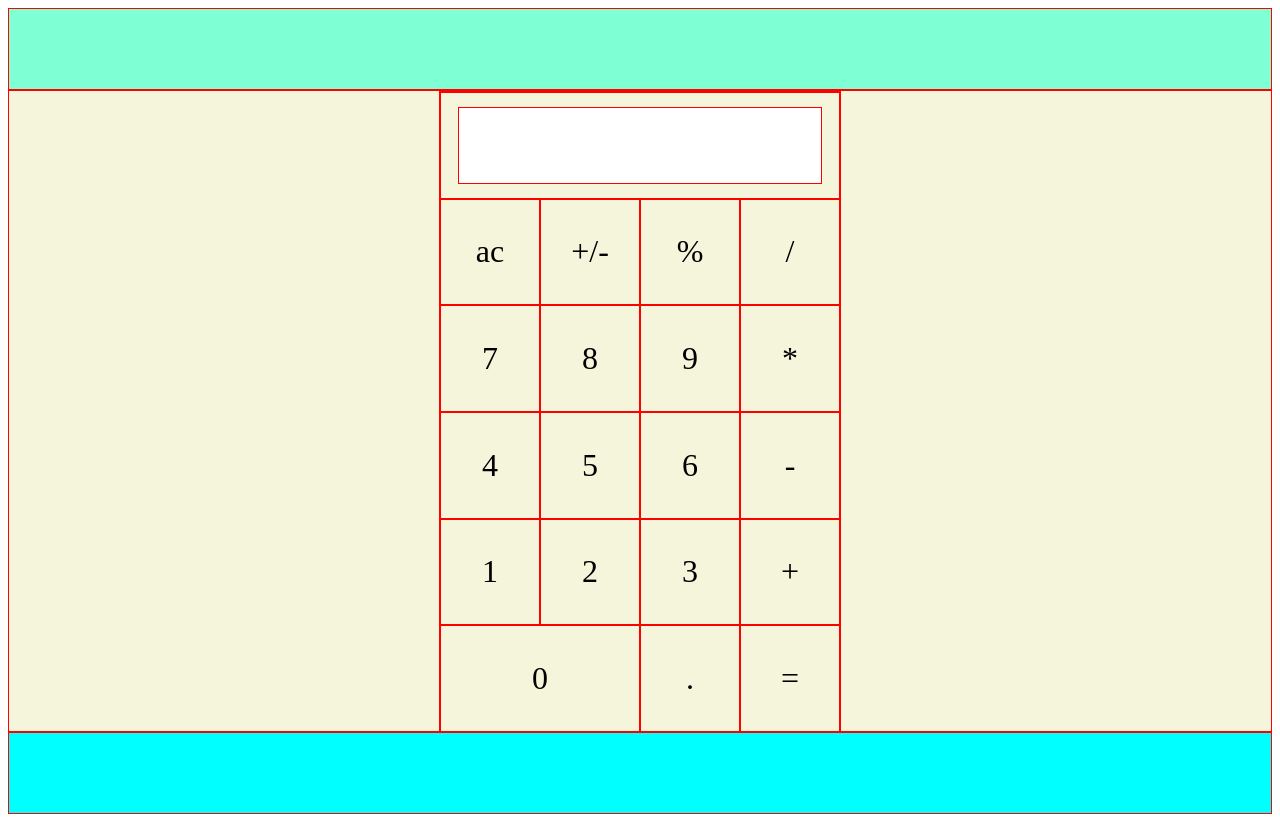
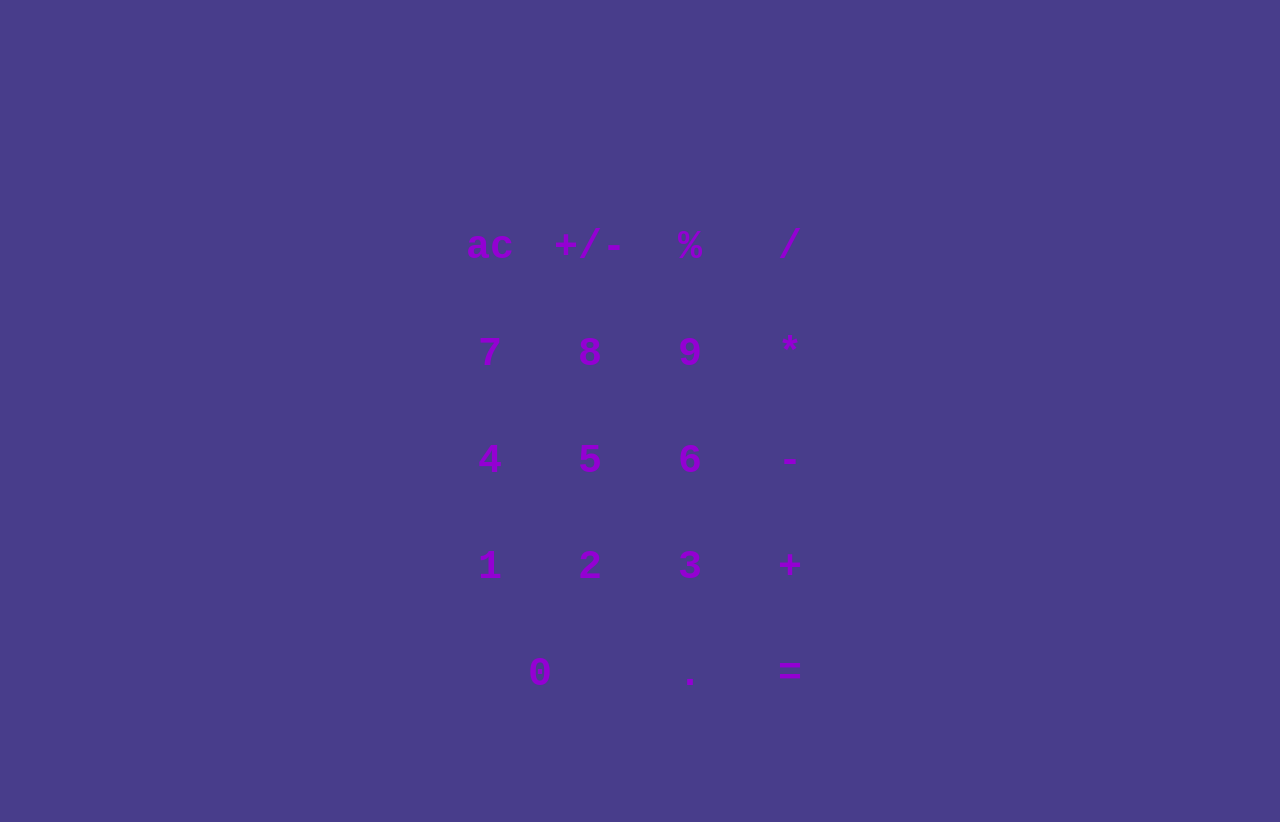
Before and after one commit to Nicholas-Riegel/calculator, a plain HTML site: page index.html in a window 1280 px wide. Drawn offline with Linux system fonts and the light colour scheme.

Commit message:
changed colors and styles

```diff
--- a/script.js
+++ b/script.js
@@ -103,7 +103,7 @@ function operation(){
             document.getElementById('io').value = result;
         }
         else if (x===4){
-            if (arr1.reduce(divide2) === Infinity){
+            if (arr1.reduce(divide2) === Infinity || arr1.reduce(divide2) === -Infinity){
                 document.getElementById('io').value = "Undefined";
             }
             else {
@@ -137,7 +137,7 @@ function equals(){
         document.getElementById('io').value = result;
     }
     else if (x===4){
-        if (arr1.reduce(divide2) === Infinity){
+        if (arr1.reduce(divide2) === Infinity || arr1.reduce(divide2) === -Infinity){
             document.getElementById('io').value = "Undefined";
         }
         else {
--- a/style.css
+++ b/style.css
@@ -1,43 +1,57 @@
-header {
+/* header {
     height: 10vh;
-    background-color: aquamarine;
-    border: red solid 1px;
-    color: red;
+    background-color: ;
+    border: ;
+    color: ;
     font-weight: bold;
+} */
+body {
+    background-color: darkslateblue;
 }
 main {
     display: flex;
     justify-content: center;
-    height: 80vh;
-    background-color: beige;
-    border: red solid 1px;
+    align-items: center;
+    height: 100vh;
+    background-color: ;
+    border: ;
 }
 #calc {
     display: grid;
     grid-template-columns: repeat(4, 1fr);
     grid-template-rows: repeat(6, 1fr);
-    border: red solid 1px;
+    border: ;
     width: 25rem;
     height: 80vh;
 }
 #calc div {
-    border: red solid 1px;
+    border:;
+    font-family: 'Courier New', Courier, monospace;
+    font-size: 2.5em;
+    font-weight: bold;
+    color: darkviolet;
+}
+#calc:hover {
+    border: ;
 }
 #field {
     display: flex;
-    border: red solid 1px;
+    border: ;
     grid-column: 1/5;
     grid-row: 1/2;
     justify-content: center;
     align-items: center;
 }
 #io {
-    text-align: right;
-    border: red solid 1px;
+    background-color: darkslateblue;
+    color: darkviolet;
+    text-align: center;
+    border: none ;
     width: 90%;
     height: 70%;
-    font-size: 1.8em;
-    font-family: 'Times New Roman', Times, serif;
+    font-size: 1.5em;
+    font-family: 'Courier New', Courier, monospace;
+    font-weight: bold;
 }
 .keys {
     display: flex;
@@ -46,16 +60,16 @@ main {
     font-size: 2em;
 }
 .keys:hover {
-    background-color: lightgrey;
+    border: darkviolet solid 1px;
 }
 .keys:active {
-    background-color: gray;
+    background-color: darkviolet;
 }
 #zero {
     grid-column: 1/3;
 }
-footer {
+/* footer {
     height: 10vh;
-    background-color: aqua;
-    border: red solid 1px;
-}
+    background-color:;
+    border: ;
+} */
```
